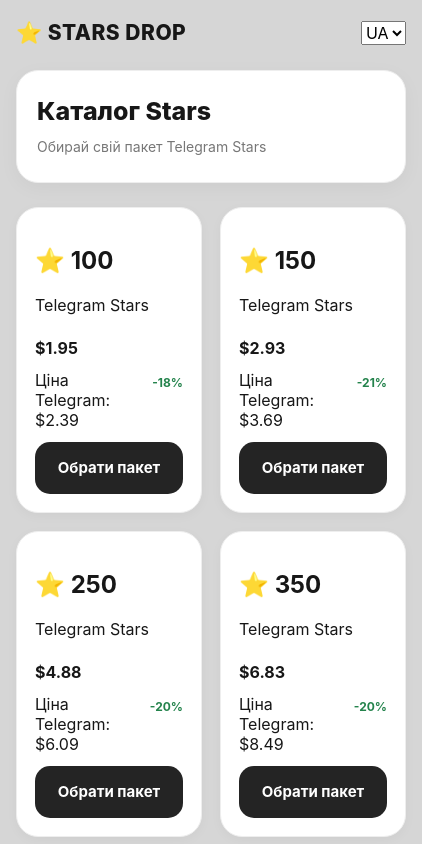
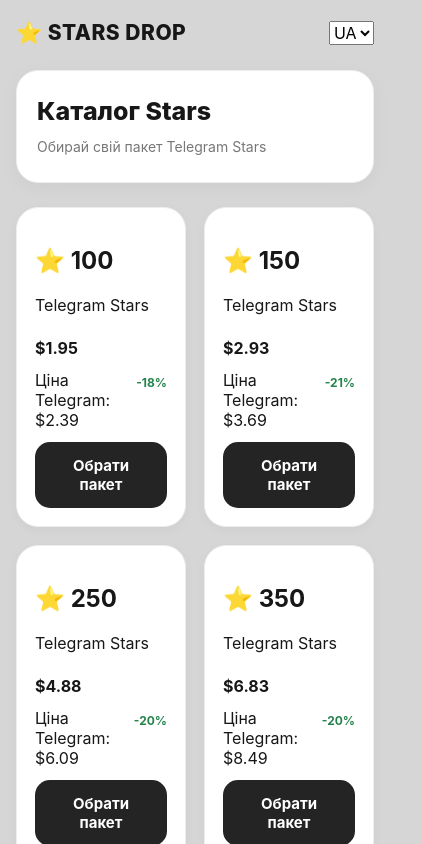
Before and after one commit to Cotif155/star-drop-miniapp, a React (Vite) app in the folder frontend/: page / in a window 390 px wide. Shown: the top 844 px of the page, 422 px wide, since content can reach past the window. Built offline with nearby package versions, Linux system fonts and the light colour scheme.

Commit message:
Fix mobile layout and payment design

```diff
--- a/frontend/src/App.css
+++ b/frontend/src/App.css
@@ -707,3 +707,37 @@ html, body, #root, .app {
   line-height: 1.7;
   font-size: 13px;
 }
+
+
+/* FIX MOBILE SCREEN WIDTH */
+*, *::before, *::after {
+  box-sizing: border-box;
+}
+
+html, body {
+  width: 100%;
+  max-width: 100%;
+  overflow-x: hidden;
+}
+
+#root {
+  width: 100%;
+  max-width: 100%;
+  min-width: 0;
+}
+
+.app {
+  width: 100%;
+  max-width: 520px;
+  min-width: 0;
+  margin: 0 auto;
+}
+
+.package-list {
+  width: 100%;
+  grid-template-columns: repeat(2, minmax(0, 1fr)) !important;
+}
+
+.package-card {
+  min-width: 0;
+}
```
